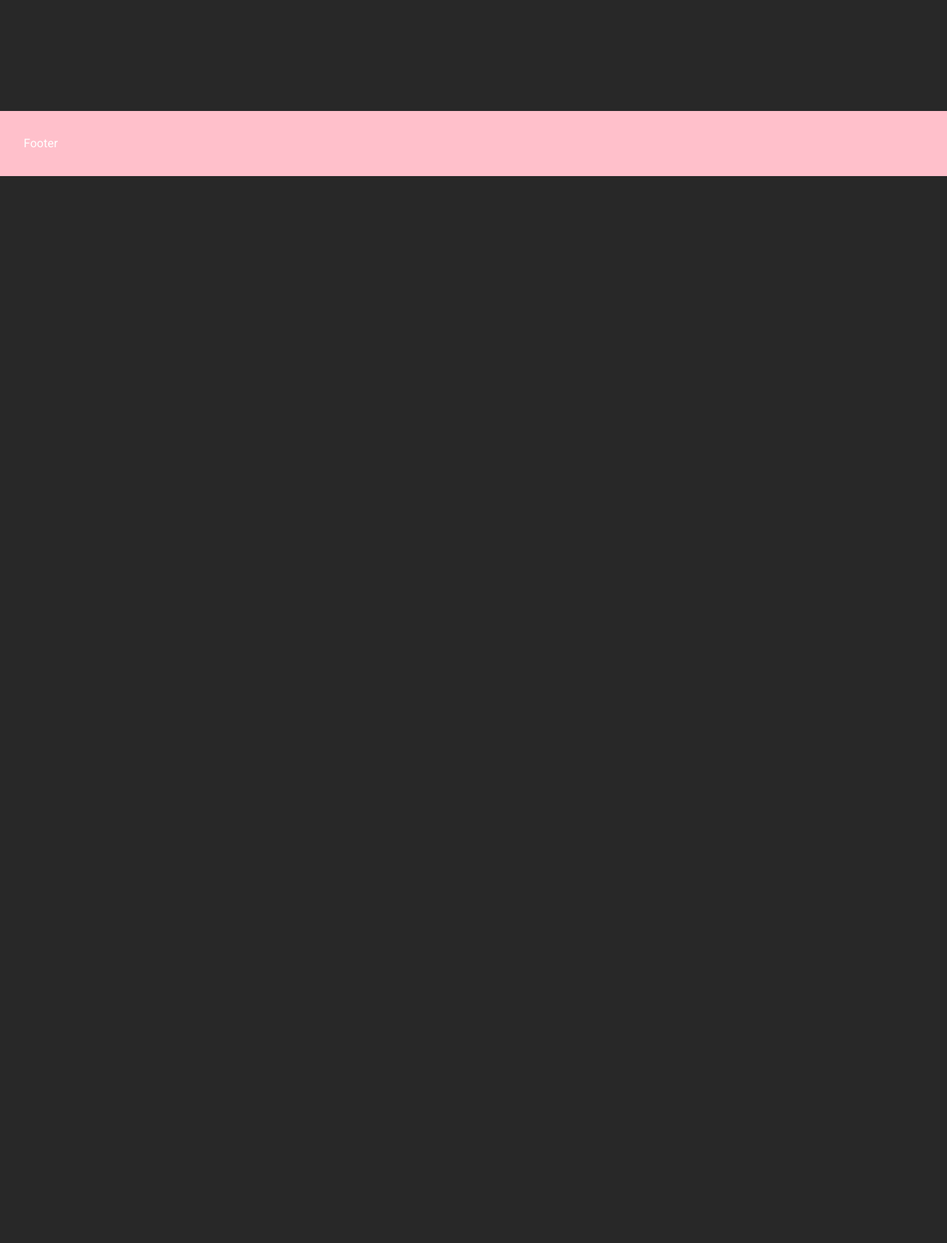
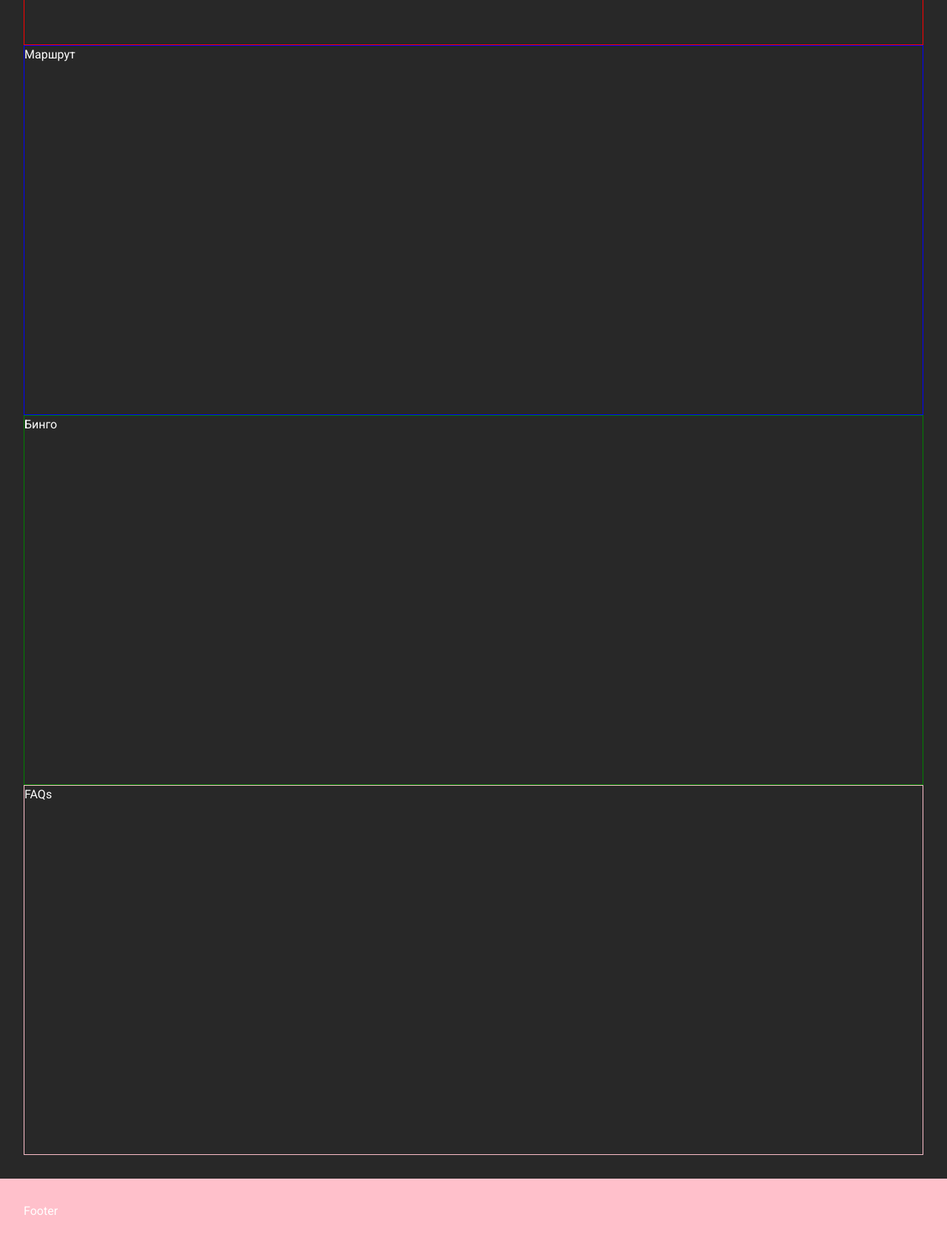
Before and after one commit to elkirillova/cl_cstl_test, a Next.js app: page / in a window 1280 px wide. Shown: the part 562-2242 px from the top of the page at 74% size. Before the commit the page ends 800 px from the top, so only its background shows below. Built offline with nearby package versions, Linux system fonts and the light colour scheme.

Commit message:
feat: add page draft

```diff
--- a/src/app/page.tsx
+++ b/src/app/page.tsx
@@ -1,9 +1,11 @@
-//import Image from "next/image";
-
 export default function Home() {
 	return (
 		<div className="container">
 			<p>Content</p>
+			<section id="section1" className="section" style={{height: '500px', border: '1px solid red'}}>Что ждет</section>
+			<section id="section2" className="section" style={{height: '500px', border: '1px solid blue'}}>Маршрут</section>
+			<section id="section3" className="section" style={{height: '500px', border: '1px solid green'}}>Бинго</section>
+			<section id="section4" className="section" style={{height: '500px', border: '1px solid pink'}}>FAQs</section>
 		</div>
 	)
 }
```
